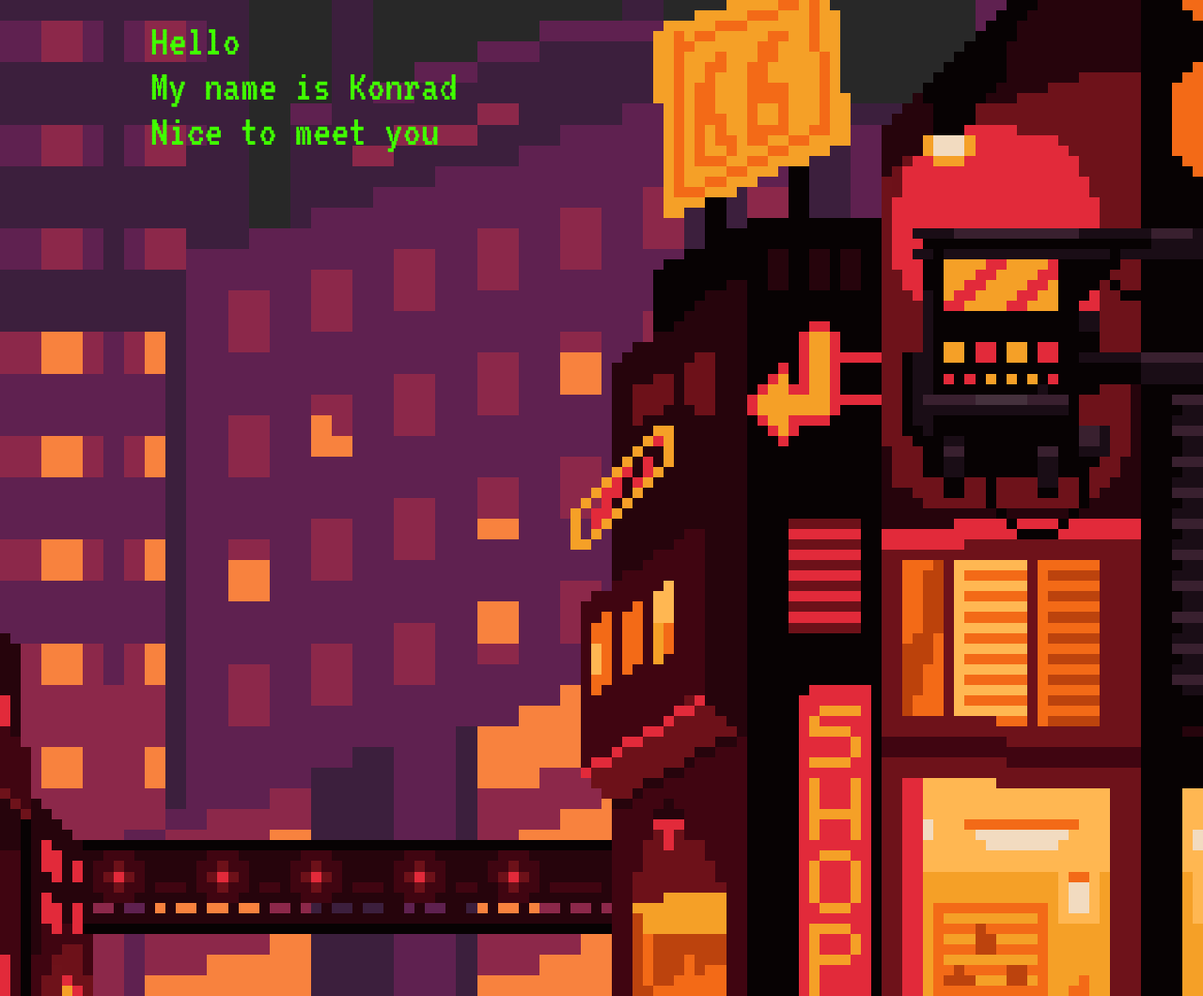
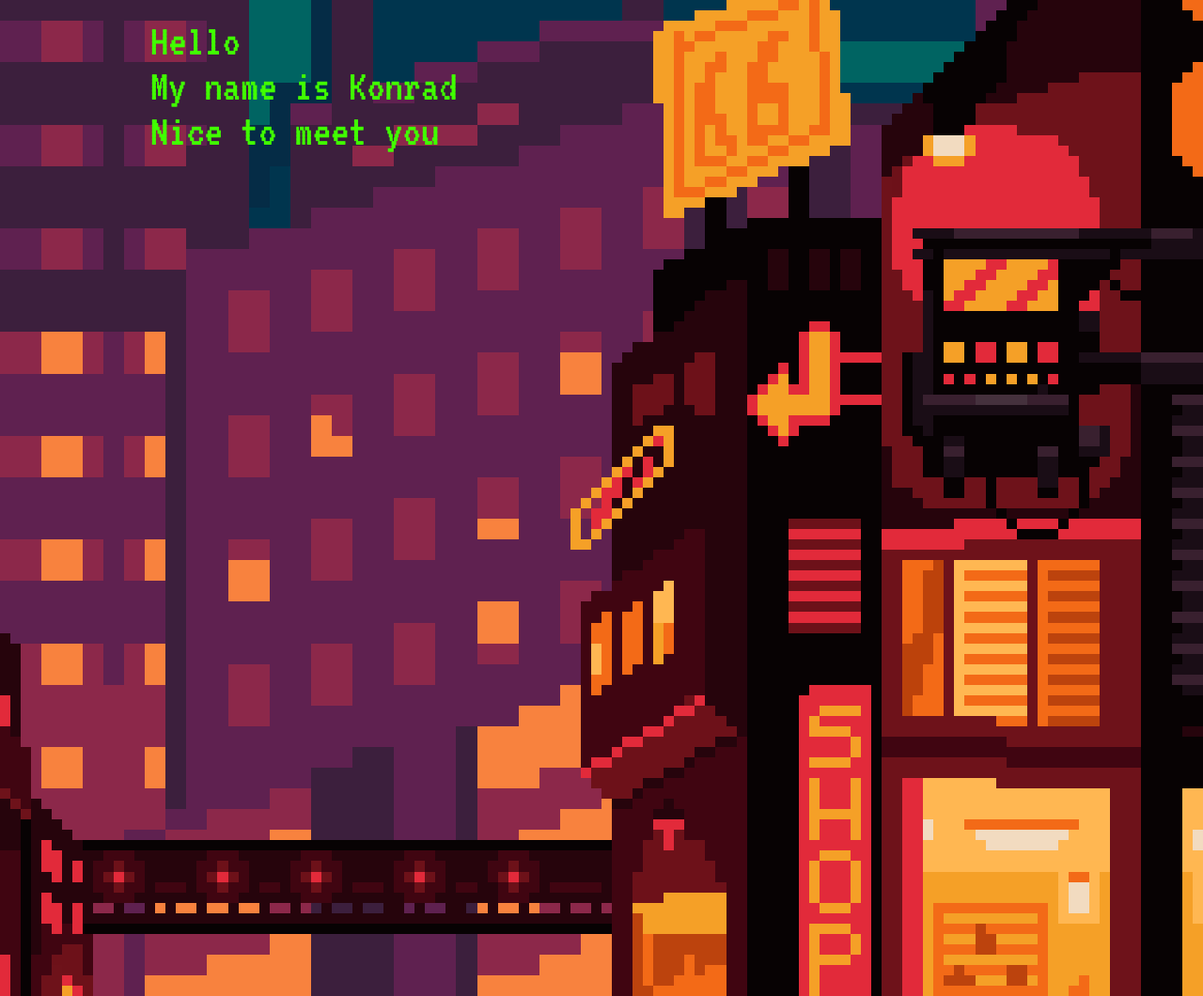
Before and after one commit to lethiandev/lethiandev.github.io, a Jekyll site: the page built from index.html, in a window 1280 px wide. Shown: the whole page at 94% size. Built offline with Jekyll 4.4.1, drawn with Linux system fonts in a browser that asks for light colours.

Commit message:
Fix parallax layer missing

```diff
--- a/_includes/parallax.html
+++ b/_includes/parallax.html
@@ -1,10 +1,10 @@
 <div class="parallax">
+  <div class="parallax-layer"></div>
+  <div class="parallax-layer"></div>
+  <div class="parallax-layer"></div>
   <div class="container">
     <p class="terminal">
       Hello<br>My name is Konrad<br>Nice to meet you
     </p>
   </div>
-  <div class="parallax-layer"></div>
-  <div class="parallax-layer"></div>
-  <div class="parallax-layer"></div>
 </div>
```
